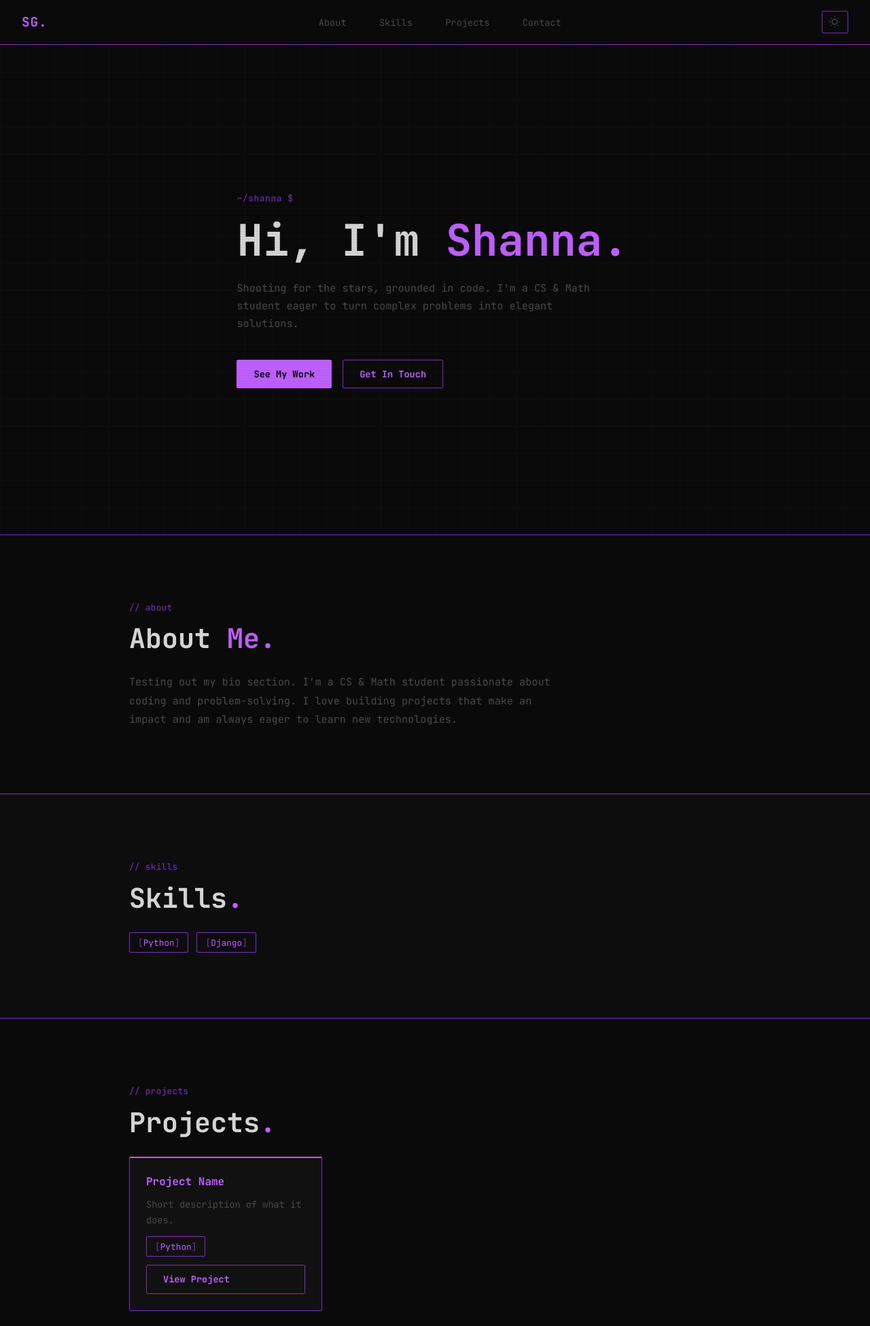
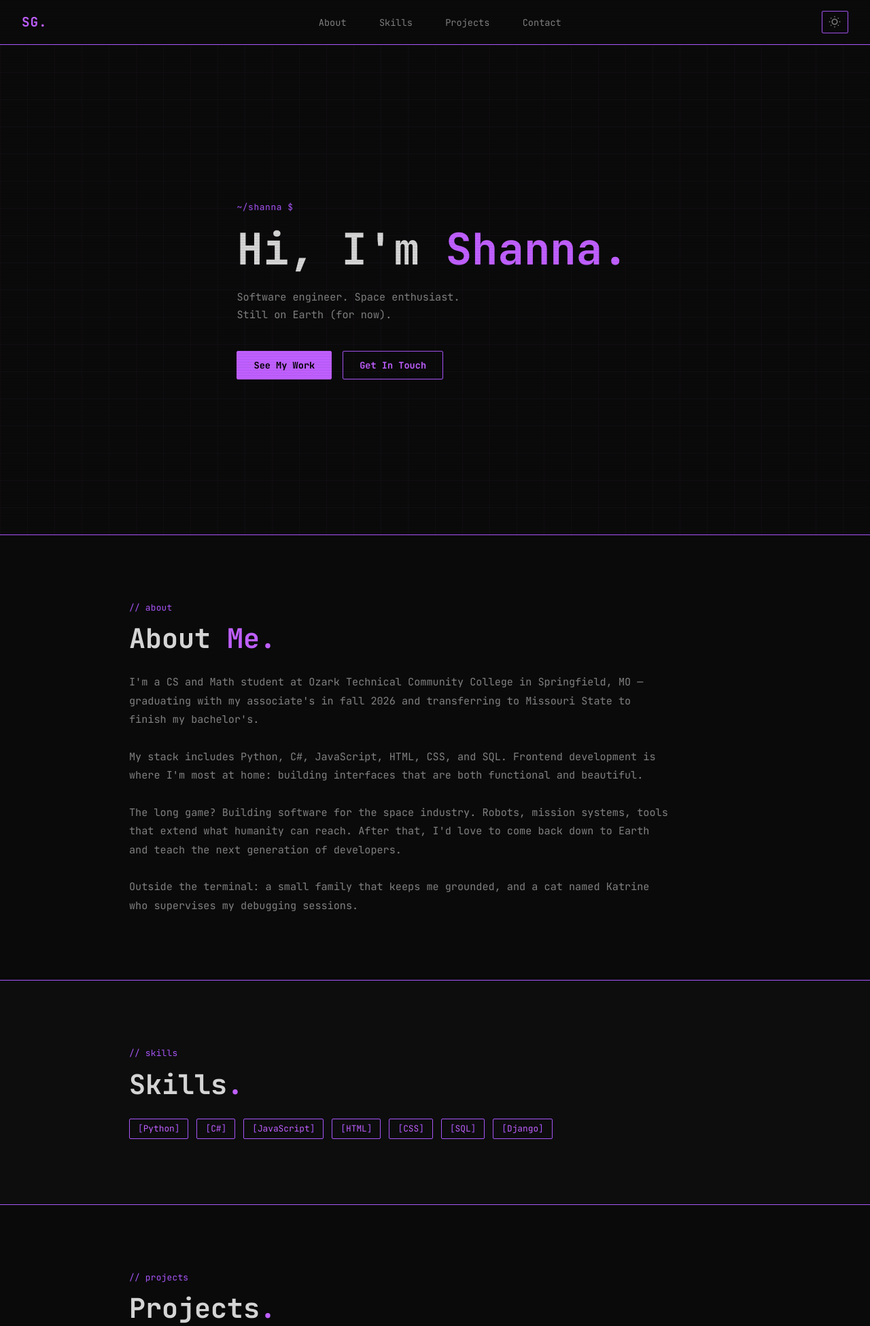
Before and after one commit to GravesSoftwareDev/portfolio, a Django app: page / in a window 1280 px wide. Shown: the top 1950 px of the page at 68% size. Run offline with Django 5.2, Linux system fonts and the light colour scheme.

Commit message:
Filled in placeholder info and made sure everything is accessible.

```diff
--- a/portfolio_site/static/css/main.css
+++ b/portfolio_site/static/css/main.css
@@ -5,9 +5,9 @@
     --bg-card: #111111;
     --bg-section-alt: #0D0D0D;
     --text-light: #D4D4D4;
-    --text-muted: #4A4A4A;
+    --text-muted: #808080;
     --accent: #BF5FFF;
-    --accent-dim: #7B2FBE;
+    --accent-dim: #A855F7;
     --accent-secondary: #00E5FF;
     --white: #ffffff;
 
@@ -344,7 +344,7 @@ html[data-theme="light"] .theme-toggle .icon-moon { display: block; }
     font-size: 0.95rem;
     color: var(--text-muted);
     line-height: 1.8;
-    max-width: 650px;
+    max-width: 800px;
 }
 
 /* ─── Skills ────────────────────────────────────────────────────────────── */
--- a/portfolio_site/templates/portfolio/home.html
+++ b/portfolio_site/templates/portfolio/home.html
@@ -10,8 +10,11 @@
                 Hi, I'm <span class="highlight">Shanna</span><span class="dot">.</span><span class="cursor"></span>
             </h1>
             <p class="hero-sub">
-                Shooting for the stars, grounded in code. I'm a CS & Math student eager to turn complex problems into elegant solutions.
+                Software engineer. Space enthusiast.
+                <br>
+                Still on Earth (for now).
             </p>
+
             <div class="hero-ctas">
                 <a href="#projects" class="btn btn-primary">See My Work</a>
                 <a href="#contact" class="btn btn-outline">Get In Touch</a>
@@ -25,7 +28,18 @@
             <span class="section-label">// about</span>
             <h2 class="section-title">About <span class="highlight">Me</span><span class="dot">.</span></h2>
             <p class="section-body">
-                Testing out my bio section. I'm a CS & Math student passionate about coding and problem-solving. I love building projects that make an impact and am always eager to learn new technologies.
+                I'm a CS and Math student at Ozark Technical Community College in Springfield, MO &mdash;
+                graduating with my associate's in fall 2026 and transferring to Missouri State to finish my bachelor's.
+                <br><br>
+                My stack includes Python, C#, JavaScript, HTML, CSS, and SQL. Frontend development is where
+                I'm most at home: building interfaces that are both functional and beautiful.
+                <br><br>
+                The long game? Building software for the space industry. Robots, mission systems, tools that
+                extend what humanity can reach. After that, I'd love to come back down to Earth and teach
+                the next generation of developers.
+                <br><br>
+                Outside the terminal: a small family that keeps me grounded, and a cat named Katrine who
+                supervises my debugging sessions.
             </p>
         </div>
     </section>
@@ -37,6 +51,11 @@
             <h2 class="section-title">Skills<span class="dot">.</span></h2>
             <div class="skills-grid">
                 <span class="skill-tag">Python</span>
+                <span class="skill-tag">C#</span>
+                <span class="skill-tag">JavaScript</span>
+                <span class="skill-tag">HTML</span>
+                <span class="skill-tag">CSS</span>
+                <span class="skill-tag">SQL</span>
                 <span class="skill-tag">Django</span>
             </div>
         </div>
@@ -49,12 +68,16 @@
             <h2 class="section-title">Projects<span class="dot">.</span></h2>
             <div class="projects-grid">
                 <div class="project-card">
-                    <h3 class="project-title">Project Name</h3>
-                    <p class="project-desc">Short description of what it does.</p>
+                    <h3 class="project-title">Portfolio Site</h3>
+                    <p class="project-desc">This site. A personal portfolio built with Django featuring a terminal-inspired dark mode, light/dark toggle, and fully responsive layout.</p>
                     <div class="project-tags">
                         <span class="skill-tag">Python</span>
+                        <span class="skill-tag">Django</span>
+                        <span class="skill-tag">JavaScript</span>
+                        <span class="skill-tag">HTML</span>
+                        <span class="skill-tag">CSS</span>
                     </div>
-                    <a href="#" class="btn btn-outline">View Project</a>
+                    <a href="https://gravessoftware.dev" target="_blank" rel="noopener noreferrer" class="btn btn-outline">View Project</a>
                 </div>
             </div>
         </div>
@@ -69,8 +92,7 @@
                 <!-- Add a short blurb about how/why to contact you -->
             </p>
             <div class="contact-links">
-                <!-- <a href="mailto:you@example.com" class="btn btn-primary">Email Me</a> -->
-                <!-- <a href="https://github.com/yourhandle" class="btn btn-outline">GitHub</a> -->
+                <a href="mailto:graves_tech@outlook.com" class="btn btn-primary">Email Me</a>
             </div>
         </div>
     </section>
```
